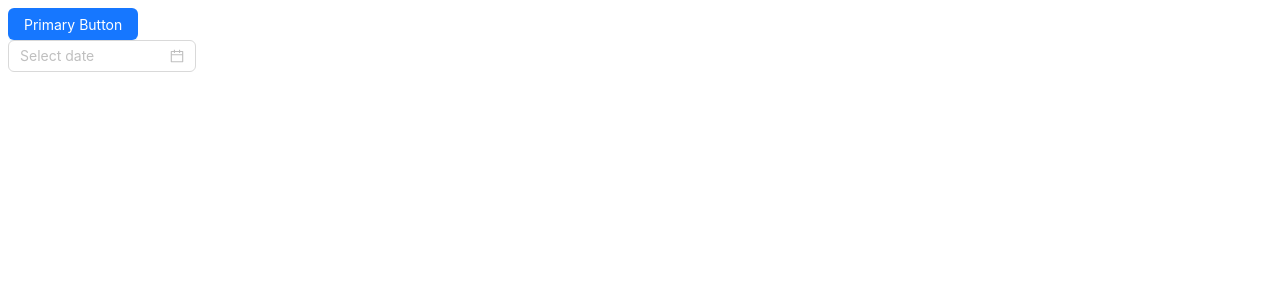
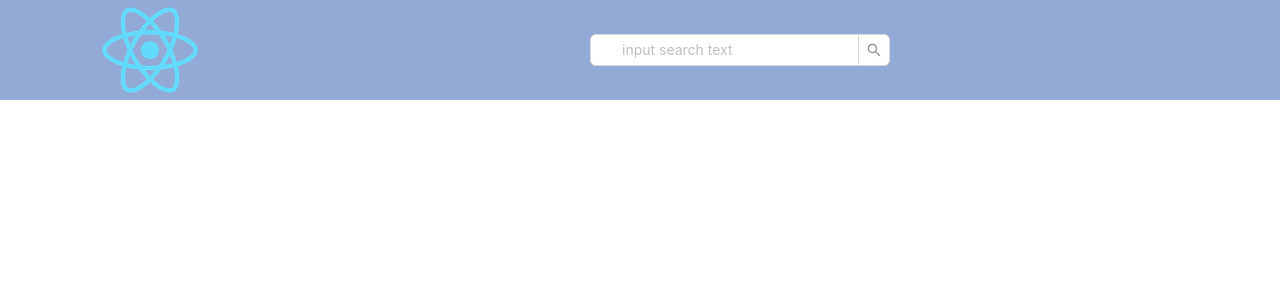
Before and after one commit to polan233/siyuan-frontend, a React (Create React App) app: page / in a window 1280 px wide. Shown: the top 300 px of the page. Built offline with nearby package versions, Linux system fonts and the light colour scheme.

Commit message:
小做一点

```diff
--- /dev/null
+++ b/craco.config.js
@@ -0,0 +1,3 @@
+module.exports = {
+    // ...
+  };
--- a/public/index.html
+++ b/public/index.html
@@ -1,43 +1 @@
-<!DOCTYPE html>
-<html lang="en">
-  <head>
-    <meta charset="utf-8" />
-    <link rel="icon" href="%PUBLIC_URL%/favicon.ico" />
-    <meta name="viewport" content="width=device-width, initial-scale=1" />
-    <meta name="theme-color" content="#000000" />
-    <meta
-      name="description"
-      content="Web site created using create-react-app"
-    />
-    <link rel="apple-touch-icon" href="%PUBLIC_URL%/logo192.png" />
-    <!--
-      manifest.json provides metadata used when your web app is installed on a
-      user's mobile device or desktop. See https://developers.google.com/web/fundamentals/web-app-manifest/
-    -->
-    <link rel="manifest" href="%PUBLIC_URL%/manifest.json" />
-    <!--
-      Notice the use of %PUBLIC_URL% in the tags above.
-      It will be replaced with the URL of the `public` folder during the build.
-      Only files inside the `public` folder can be referenced from the HTML.
-
-      Unlike "/favicon.ico" or "favicon.ico", "%PUBLIC_URL%/favicon.ico" will
-      work correctly both with client-side routing and a non-root public URL.
-      Learn how to configure a non-root public URL by running `npm run build`.
-    -->
-    <title>React App</title>
-  </head>
-  <body>
-    <noscript>You need to enable JavaScript to run this app.</noscript>
-    <div id="root"></div>
-    <!--
-      This HTML file is a template.
-      If you open it directly in the browser, you will see an empty page.
-
-      You can add webfonts, meta tags, or analytics to this file.
-      The build step will place the bundled scripts into the <body> tag.
-
-      To begin the development, run `npm start` or `yarn start`.
-      To create a production bundle, use `npm run build` or `yarn build`.
-    -->
-  </body>
-</html>
+<div id="root"></div>
--- /dev/null
+++ b/src/App.css
@@ -0,0 +1,21 @@
+.App{
+    padding: 20px;
+}
+.Top{
+    margin: 0;
+    padding: 0px;
+    width: 100%;
+    height: 100%;
+    background-color: rgb(147, 170, 214);
+}
+#topLogo{
+    padding-left: 100px;
+    float: left;
+}
+#topSearch{
+    padding-left: 20px;
+    padding-right: 50px;
+}
+.TopSpace{
+    width:300px;
+}
--- a/src/App.js
+++ b/src/App.js
@@ -1,19 +1,84 @@
 import React from 'react';
-import { DatePicker,Button,Space, Typography } from 'antd';
-function ButtonGroup(){
+import 'antd/dist/reset.css';
+import "./App.css"
+import { Layout, Space,Col, Divider, Row } from 'antd';
+import { AudioOutlined } from '@ant-design/icons';
+import { Input } from 'antd';
+import logoPic from './img/logo192.png';
+const { Search } = Input;
+const { Header, Footer, Sider, Content } = Layout;
+
+const headerStyle = {
+  textAlign: 'center',
+  color: '#fff',
+  height: 64,
+  paddingInline: 50,
+  lineHeight: '64px',
+  backgroundColor: '#7dbcea',
+};
+const contentStyle = {
+  textAlign: 'center',
+  minHeight: 120,
+  lineHeight: '120px',
+  color: '#fff',
+  backgroundColor: '#108ee9',
+};
+const siderStyle = {
+  textAlign: 'center',
+  lineHeight: '120px',
+  color: '#fff',
+  backgroundColor: '#3ba0e9',
+};
+const footerStyle = {
+  textAlign: 'center',
+  color: '#fff',
+  backgroundColor: '#7dbcea',
+};
+const suffix = (
+  <AudioOutlined
+    style={{
+      fontSize: 16,
+      color: '#1890ff',
+    }}
+  />
+);
+
+const onSearch = (value) => console.log(value);
+
+
+class Top extends React.Component{
+  constructor(props){
+    super(props);
+  }
+  render(){
     return(
-        <div>
-            <Button type="primary">Primary Button</Button>
-        </div>
-    )
+      <div className='Top'>
+        <Row justify="space-around" align={"middle"}>
+          <Col flex={"200px"}>
+            <img id='topLogo' src={logoPic} className="logoBig" width={"200px"} height={"100px"} alt="LOGO"/>
+          </Col>
+          <Col flex="auto" />
+          <Col flex={"300px"}>
+              <Search id='topSearch' placeholder="input search text"  allowClear onSearch={onSearch} style={{ width: 300 }} />
+          </Col>
+          <Col flex="auto" />
+        </Row>
+      </div>
+    );
+  }
 }
-function App () {
-  return(
-  <div className='App'>
-    <ButtonGroup/>
-    <DatePicker/>
-  </div>
-  )
-};
 
+const App = () => (
+  <Space
+    direction="vertical"
+    style={{
+      width: '100%',
+    }}
+    size={[0, 48]}
+  >
+    <Layout>
+      <Top/>
+    </Layout>
+  </Space>
+);
 export default App;
--- a/src/index.js
+++ b/src/index.js
@@ -2,6 +2,8 @@ import React from 'react';
 import ReactDOM from 'react-dom/client';
 import App from './App';
 import reportWebVitals from './reportWebVitals';
+import 'antd/dist/reset.css';
+import "./App.css"
 
 const root = ReactDOM.createRoot(document.getElementById('root'));
 root.render(
```
Also changed, not shown: package.json (+4 -3 lines), src/img/logo192.png (added), 1 other file (tests, documents, lock files or other folders).
